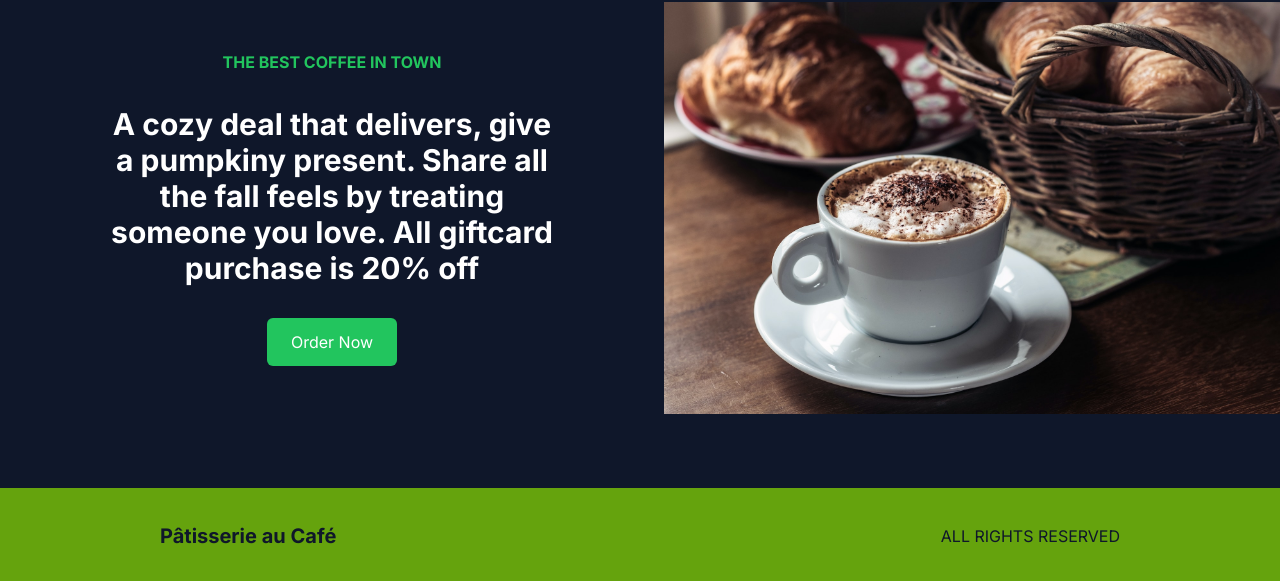
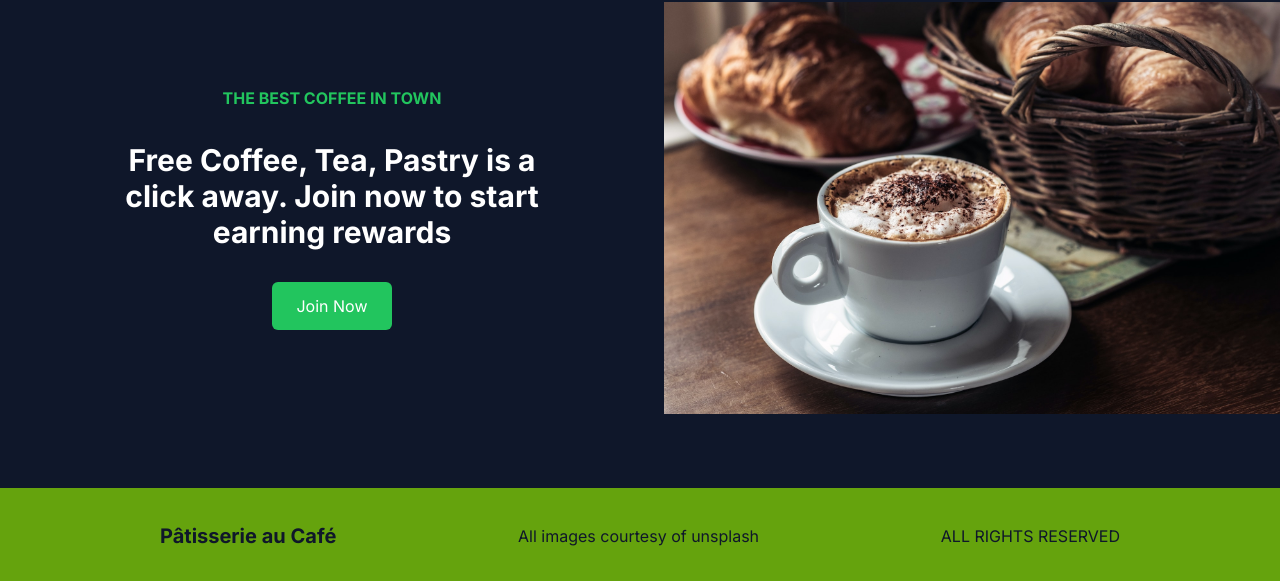
Before and after one commit to awlFCCamp/spec-capstone, a Next.js app: page / in a window 1280 px wide. Shown: the part 792-1373 px from the top of the page. Built offline with nearby package versions, Linux system fonts and the light colour scheme; no server answers; the database is empty.

Commit message:
clean up

```diff
--- a/src/app/login/page.tsx
+++ b/src/app/login/page.tsx
@@ -55,7 +55,7 @@ const LoginPage = () => {
 
           <p className="text-sm">
             Have a problem?
-            <Link className="underline cursor-pointer" href="/">
+            <Link className="underline cursor-pointer" href="/contact">
               {" "}
               Contact us
             </Link>
--- a/src/app/menu/page.tsx
+++ b/src/app/menu/page.tsx
@@ -37,7 +37,7 @@ const MenuPage = async () => {
                   category.color === "black" ? "white" : "red-500"
                 } py-2 px-4 rounded-md`}
               >
-                Explore
+                More...
               </button>
             </div>
           </Link>
--- a/src/components/Footer.tsx
+++ b/src/components/Footer.tsx
@@ -6,6 +6,7 @@ const Footer = () => {
       <Link className="font-bold text-xl" href="/">
         Pâtisserie au Café
       </Link>
+      <p>All images courtesy of unsplash</p>
       <p>ALL RIGHTS RESERVED</p>
     </div>
   );
--- a/src/components/Offer.tsx
+++ b/src/components/Offer.tsx
@@ -5,7 +5,7 @@ import { useRouter } from "next/navigation";
 const Offer = () => {
   const router = useRouter();
   const handleButtonClick = () => {
-    router.push("/menu");
+    router.push("/contact");
   };
   return (
     <div className="bg-slate-900 h-screen flex flex-col md:flex-row md:justify-between md:bg-[url('/offerBg.png)] md:h-[70vh]">
@@ -14,14 +14,14 @@ const Offer = () => {
           the best coffee in town
         </h1>
         <p className="text-white font-bold  w-3/4 xl:text-3xl">
-          A cozy deal that delivers, give a pumpkiny present. Share all the fall
-          feels by treating someone you love. All giftcard purchase is 20% off
+          Free Coffee, Tea, Pastry is a click away. Join now to start earning
+          rewards
         </p>
         <button
           className="bg-green-500 text-white rounded-md py-3 px-6"
           onClick={handleButtonClick}
         >
-          Order Now
+          Join Now
         </button>
       </div>
       <div className="flex-1 w-full relative md:h-full">
```
